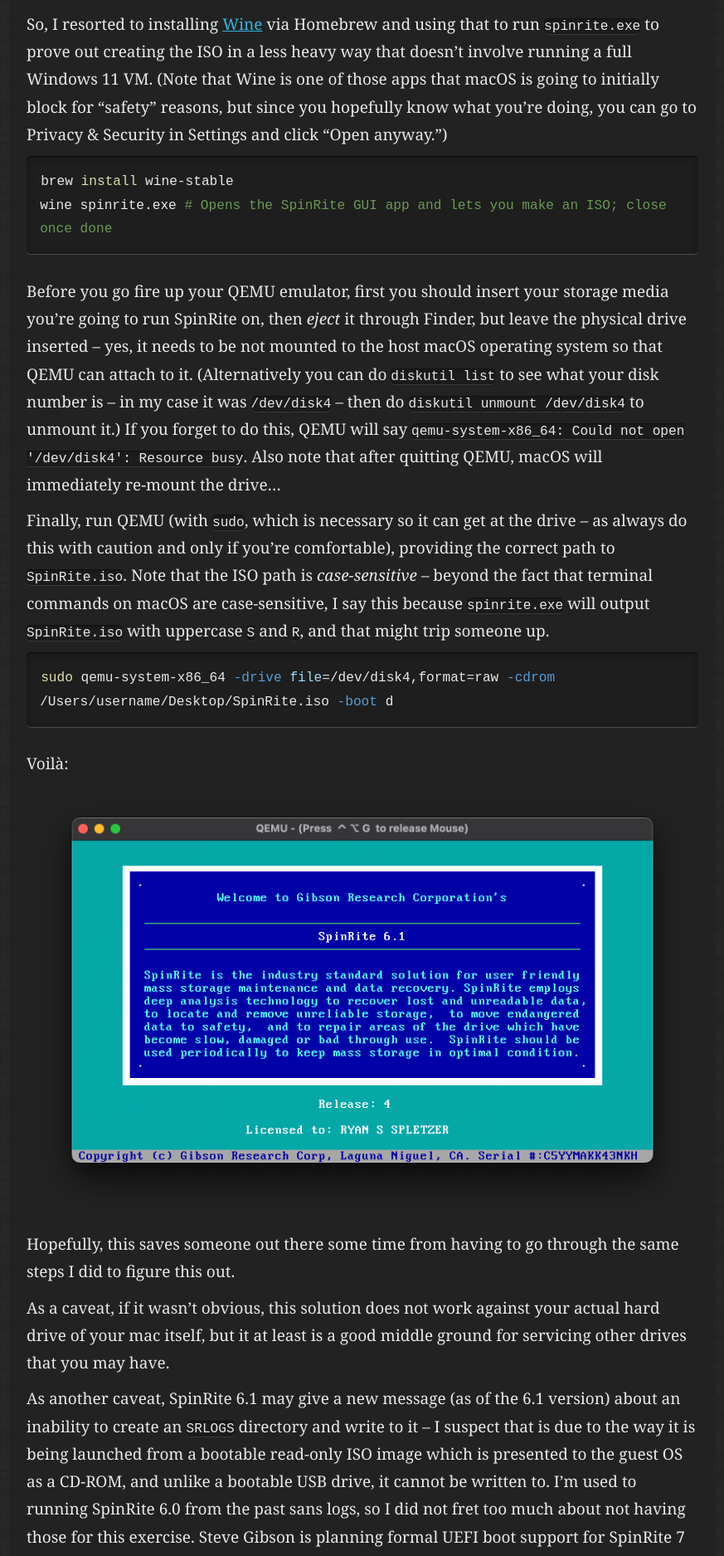
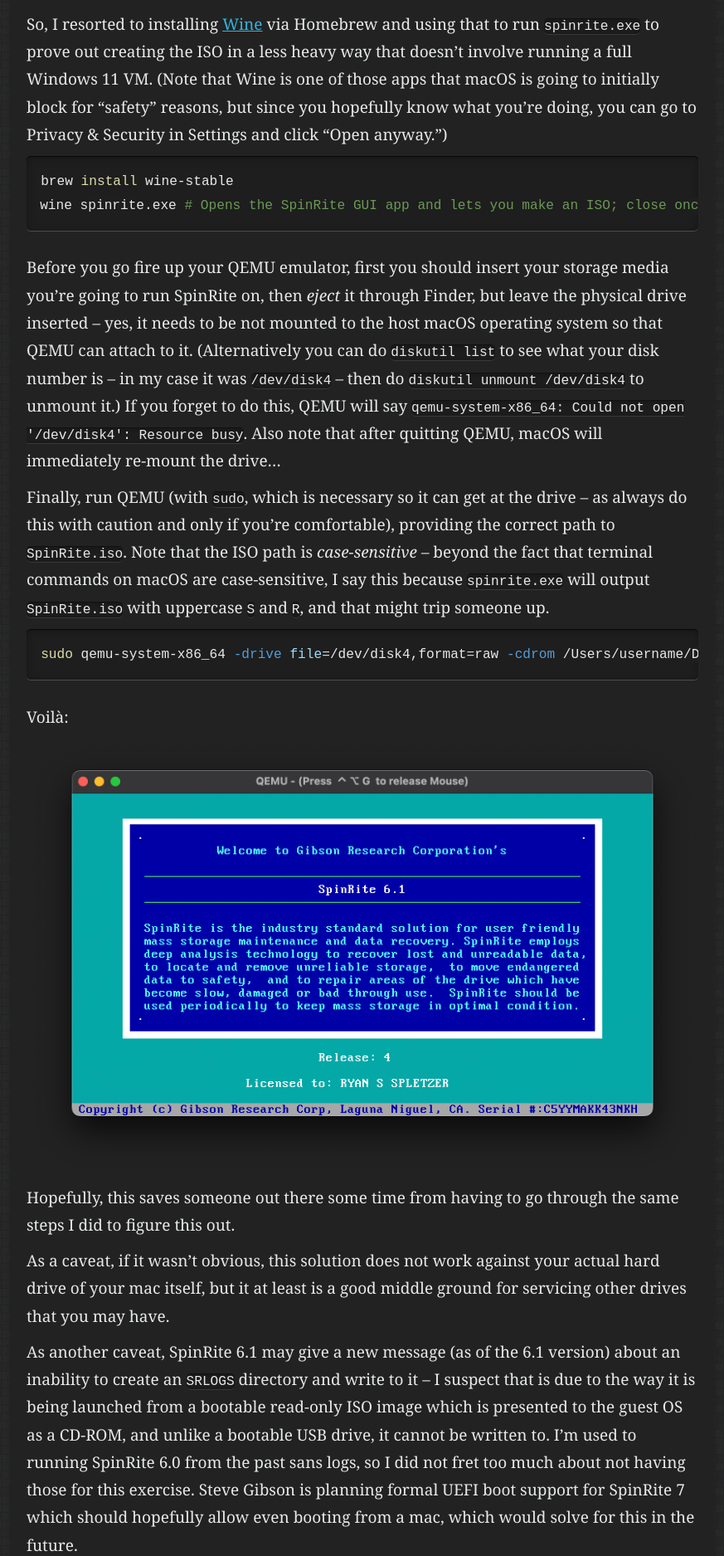
Before and after one commit to ryanspletzer/ryanspletzer.github.io, a Jekyll site: the page built from _posts/2024-12-19-running-spinrite-on-apple-silicon.md, in a window 1280 px wide. Shown: the part 1588-3463 px from the top of the page at 83% size, without its empty margins (57-930 px from the left). Built offline with Jekyll 4.4.1, drawn with Linux system fonts in a browser that asks for light colours.

Commit message:
Switch code blocks to horizontal scroll instead of line wrapping
Replace white-space: pre-wrap with white-space: pre so long lines
scroll horizontally rather than wrapping mid-line. This matches the
convention used by GitHub, MDN, and Stack Overflow, and is explicitly
permitted by WCAG 1.4.10 (Reflow) which exempts content requiring
two-dimensional layout. A forced-colors fallback restores pre-wrap
for Windows High Contrast mode where custom scrollbars may not render.

Co-Authored-By: Claude Opus 4.6 <noreply@anthropic.com>

```diff
--- a/_sass/code.scss
+++ b/_sass/code.scss
@@ -13,12 +13,8 @@ pre {
     padding: 1em;
     overflow-x: auto;
     border: none;
-    white-space: pre-wrap;
-    overflow-wrap: break-word;
+    white-space: pre;
     background-color: var(--color-code-bg);
-    code {
-      white-space: pre-wrap;
-    }
   }
   pre::-webkit-scrollbar {
     height: 10px;
@@ -53,4 +49,11 @@ pre > code {
   font-size: inherit;
 }
 
+@media (forced-colors: active) {
+  .highlight pre {
+    white-space: pre-wrap;
+    overflow-wrap: break-word;
+  }
+}
+
 .lineno { border-right: dashed 1px var(--color-code-lineno) !important; color: var(--color-code-lineno); padding-right: 0.3125rem; padding-left: 0 !important; }
```
